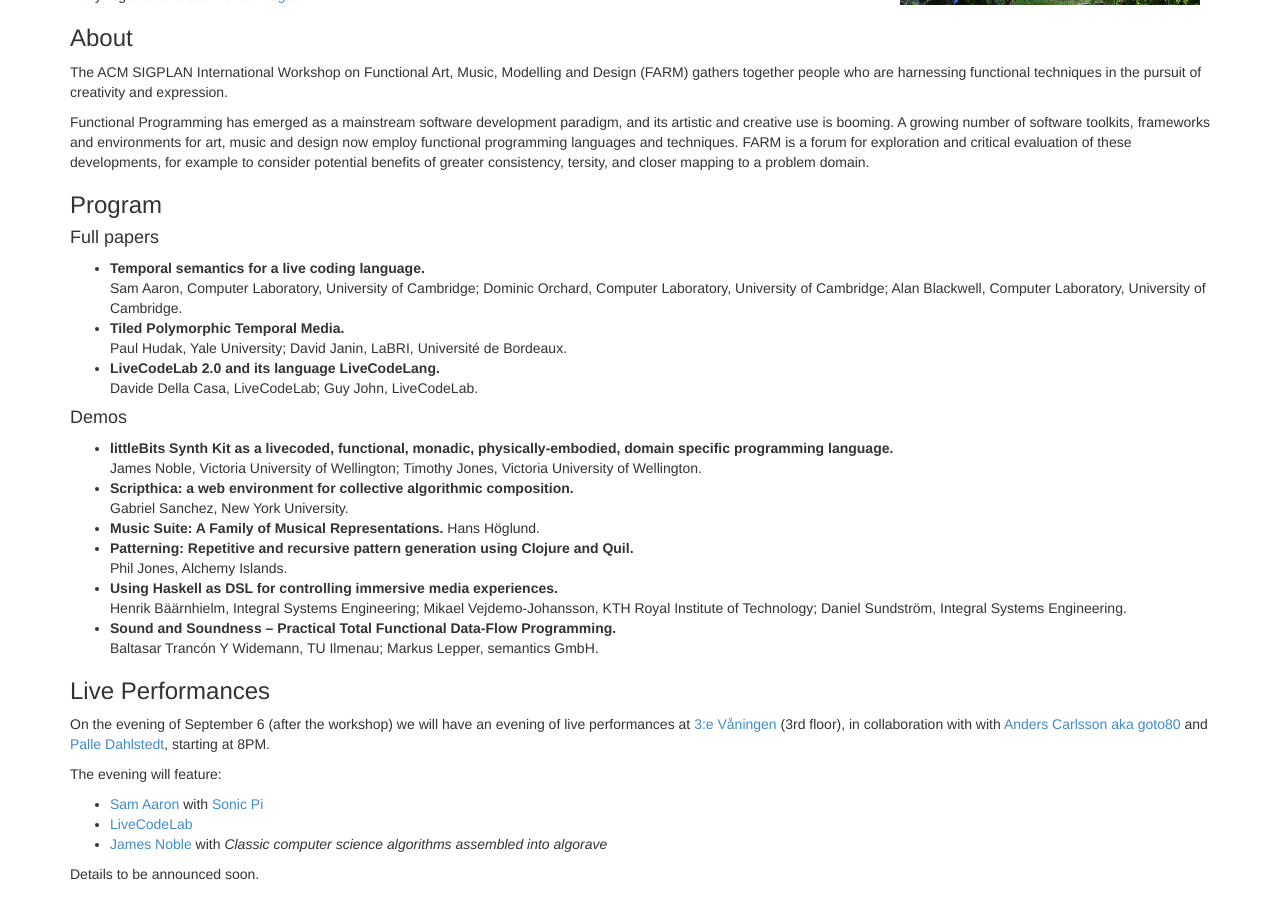
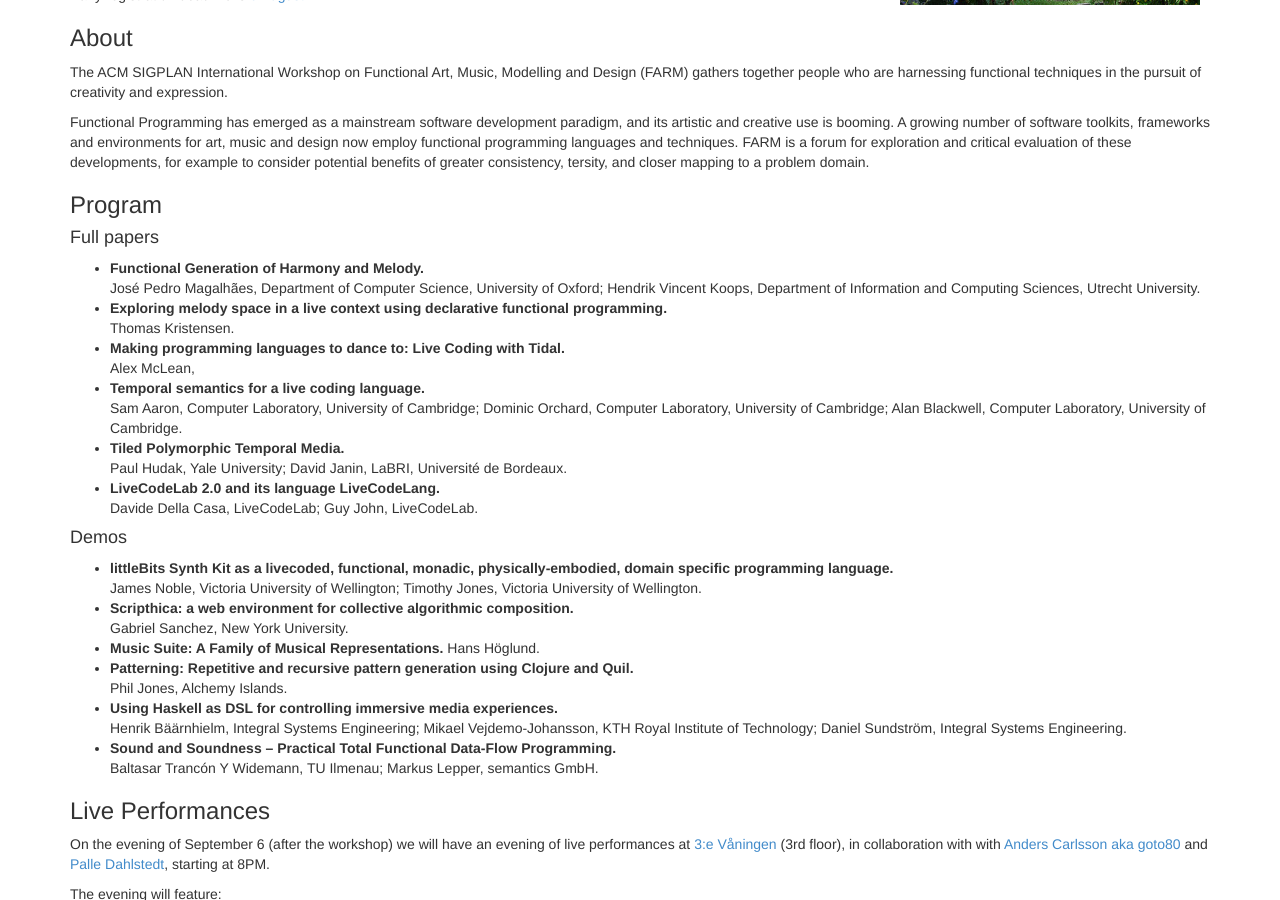
Before and after one commit to functional-art/functional-art.github.com, a Jekyll site: the page built from 2014/index.md, in a window 1280 px wide and 900 px high, scrolled down 366 px. Built offline with Jekyll 4.4.1, drawn with Linux system fonts in a browser that asks for light colours; nearby versions of some CDN libraries.

Commit message:
Missing stuff from program.

```diff
--- a/2014/index.md
+++ b/2014/index.md
@@ -47,6 +47,14 @@
 
 #### Full papers
 
+* **Functional Generation of Harmony and Melody.** <br/> José Pedro
+  Magalhães, Department of Computer Science, University of Oxford;
+  Hendrik Vincent Koops, Department of Information and Computing
+  Sciences, Utrecht University.
+* **Exploring melody space in a live context using declarative
+  functional programming.** <br/> Thomas Kristensen.
+* **Making programming languages to dance to: Live Coding with Tidal.**
+  <br/> Alex McLean,
 * **Temporal semantics for a live coding language.** <br/> Sam Aaron,
   Computer Laboratory, University of Cambridge; Dominic Orchard,
   Computer Laboratory, University of Cambridge; Alan Blackwell,
```
